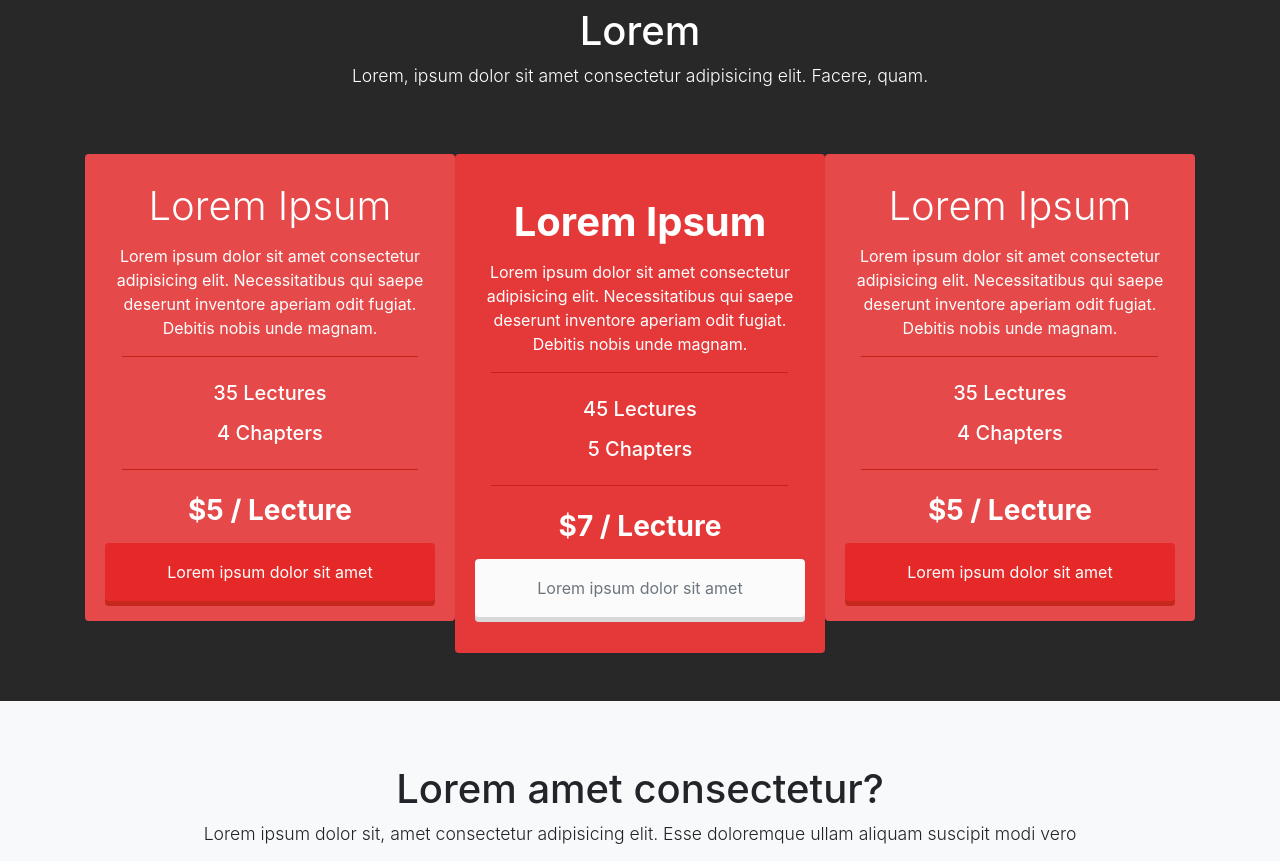
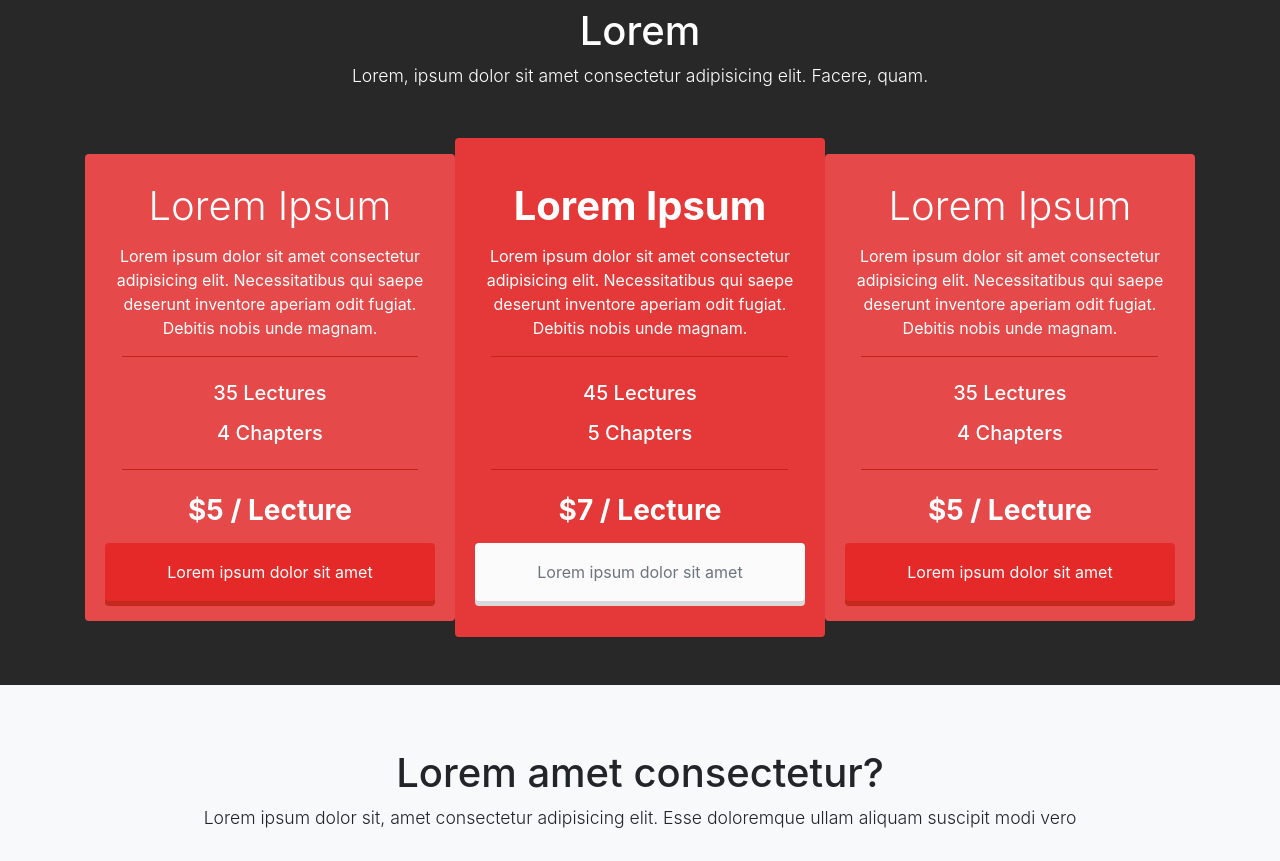
Before and after one commit to etanami/selar-sales-template, a plain HTML site: page index.html in a window 1280 px wide. Shown: the part 1140-2001 px from the top of the page. Drawn offline with nearby package versions, Linux system fonts and the light colour scheme; files whose address does not match are found by name.

Commit message:
fix: middle card in packages section

```diff
--- a/css/custom.css
+++ b/css/custom.css
@@ -51,10 +51,6 @@
   line-height: 2.25rem;
 }
 
-#packages {
-  background-color: ;
-}
-
 .card {
   background-color: rgb(229, 73, 73);
   border: none;
@@ -63,7 +59,10 @@
 .card-mid {
   background-color: rgb(229, 57, 57);
   border: none;
-  margin-top: -20%;
+}
+
+.mid {
+  margin-top: -1rem;
 }
 
 .card-title {
--- a/index.html
+++ b/index.html
@@ -121,6 +121,7 @@
             </div>
           </div>
           <div class="col-md-4">
+            <div class="mid">
               <div class="card card-mid mt-5 py-3">
                 <div class="card-body text-center">
                   <h1 class="card-title font-weight-bold py-2">Lorem Ipsum</h1>
@@ -141,6 +142,7 @@
                     class="btn btn-block text-muted purchase-mid mt-2 py-3"
                     >Lorem ipsum dolor sit amet</a
                   >
+                </div>
               </div>
             </div>
           </div>
```
Lines whose indentation alone changed are shown as unchanged.
